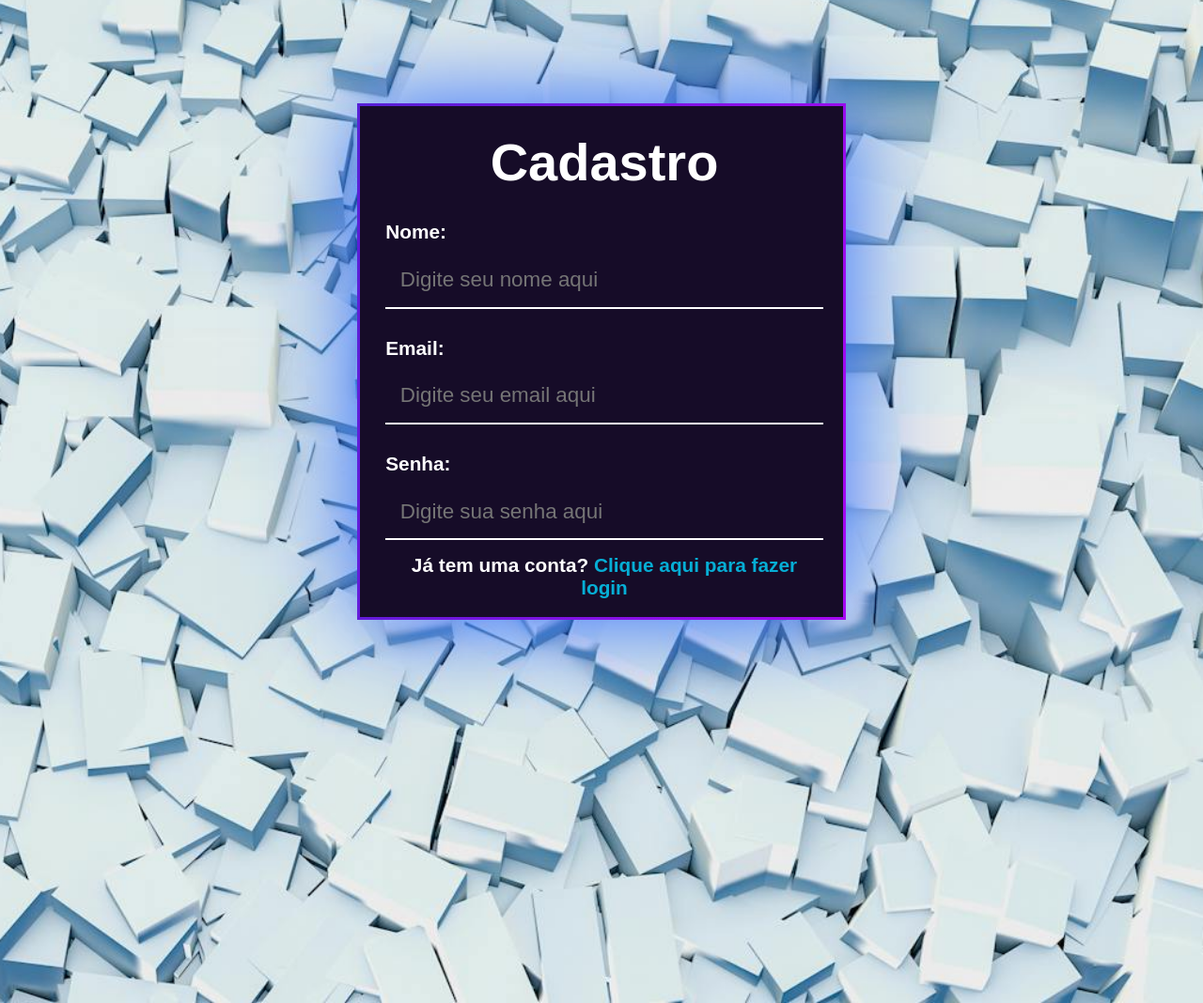
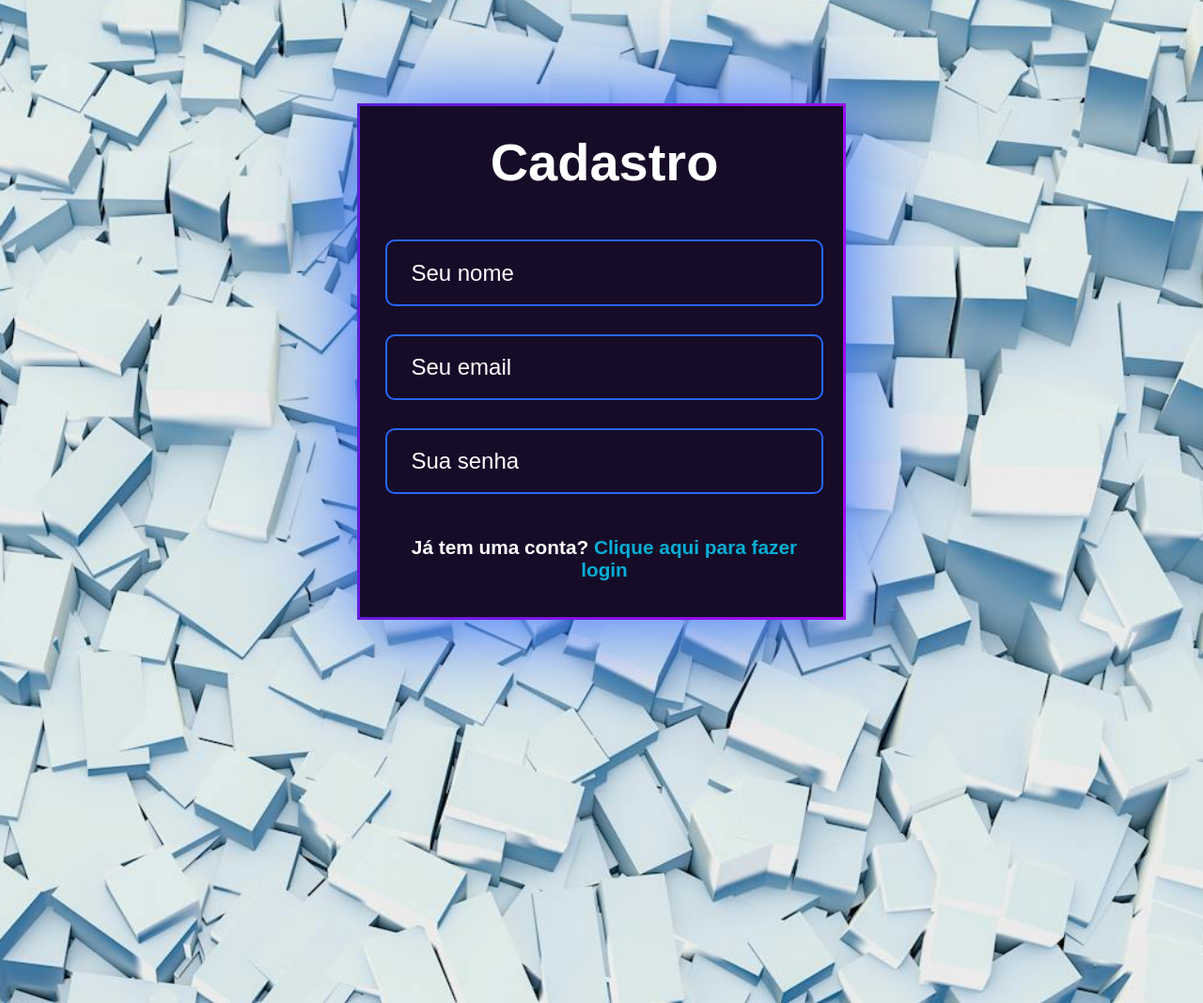
Before and after one commit to LeonardoHenriqueFR01/Login-System, a Flask app: page / in a window 1280 px wide. Shown: the part 298-1366 px from the top of the page at 94% size. Run offline with Flask 3, Linux system fonts and the light colour scheme.

Commit message:
input commit

```diff
--- a/app/static/css/index.css
+++ b/app/static/css/index.css
@@ -97,34 +97,6 @@ body {
     width: 100%; /* Faz os campos ocupar toda a largura disponível */
 }
 
-/* Labels */
-.content > .cadastro > form > label, .content > .login > form > label {
-    font-size: 1.3em;
-    font-weight: bold;
-    margin-top: 30px;
-    color: #fff;
-}
-
-/* Inputs */
-.content > .cadastro > form > input, .content > .login > form > input {
-    padding: .7em;
-    font-size: 1.4em;
-    outline: none;
-    margin-top: 10px; /* Adicionando espaçamento superior */
-    border: transparent;
-    border-bottom: 2px solid #fff;
-
-    color: #fff;
-    background-color: transparent;
-}
-
-/* Inputs focus */
-
-.content > .cadastro > form > input:focus, .content > .login > form > input:focus {
-    transition: .9s;
-    border-bottom-color: var(--button-color);
-}
-
 /* Texto de navegação entre os formulários */
 .content > .cadastro > form > p, .content > .login > form > p {
     font-size: 1.3em;
@@ -218,3 +190,50 @@ body {
 
     color: red;
 }
+
+/* Input moderno */
+
+form {
+    margin-top: 50px;
+}
+
+.row {
+    position: relative;
+    margin-bottom: 30px;
+}
+
+.row > input {
+    width: 100%;
+    padding: .8em;
+    font-size: 1.5em;
+    outline: none;
+    border: 2px solid var(--button-color);
+    border-radius: 10px;
+
+    background-color: transparent;
+    color: #fff;
+}
+
+.row > label {
+    position: absolute;
+    top: 50%;
+    left: 20px;
+    font-size: 1.5em;
+    transform: translateY(-50%);
+    transition: .3s ease-in-out;
+    padding: .3em;
+
+    background-color: var(--primary-color);
+    color: #fff;
+}
+
+.row > input:focus {
+    border-color: var(--button-color);
+}
+
+.row > input:focus + label,
+.row > input:not(:placeholder-shown) + label {
+    top: 0;
+
+    color: var(--button-color);
+}
--- a/app/templates/index.html
+++ b/app/templates/index.html
@@ -23,14 +23,20 @@
 
                 <form action="/cadastro" method="POST" autocomplete="off">
 
-                    <label for="name">Nome:</label>
-                    <input type="text" name="name" id="name" required placeholder="Digite seu nome aqui" minlength="3">
+                    <div class="row">
+                        <input type="text" name="name" id="name" required minlength="3" placeholder=" ">
+                        <label for="name">Seu nome</label>
+                    </div>
 
-                    <label for="email">Email:</label>
-                    <input type="email" name="email" id="email" required placeholder="Digite seu email aqui" minlength="12">
+                    <div class="row">
+                        <input type="email" name="email" id="email" required minlength="12" placeholder=" ">
+                        <label for="name">Seu email</label>
+                    </div>
 
-                    <label for="password">Senha:</label>
-                    <input type="password" name="password" id="password" required minlength="8" maxlength="20" placeholder="Digite sua senha aqui">
+                    <div class="row">
+                        <input type="password" name="password" id="password" required minlength="3" placeholder=" ">
+                        <label for="password">Sua senha</label>
+                    </div>
 
                     <p>Já tem uma conta? <a href="#" onclick="toggleForms()">Clique aqui para fazer login</a></p>
 
```
